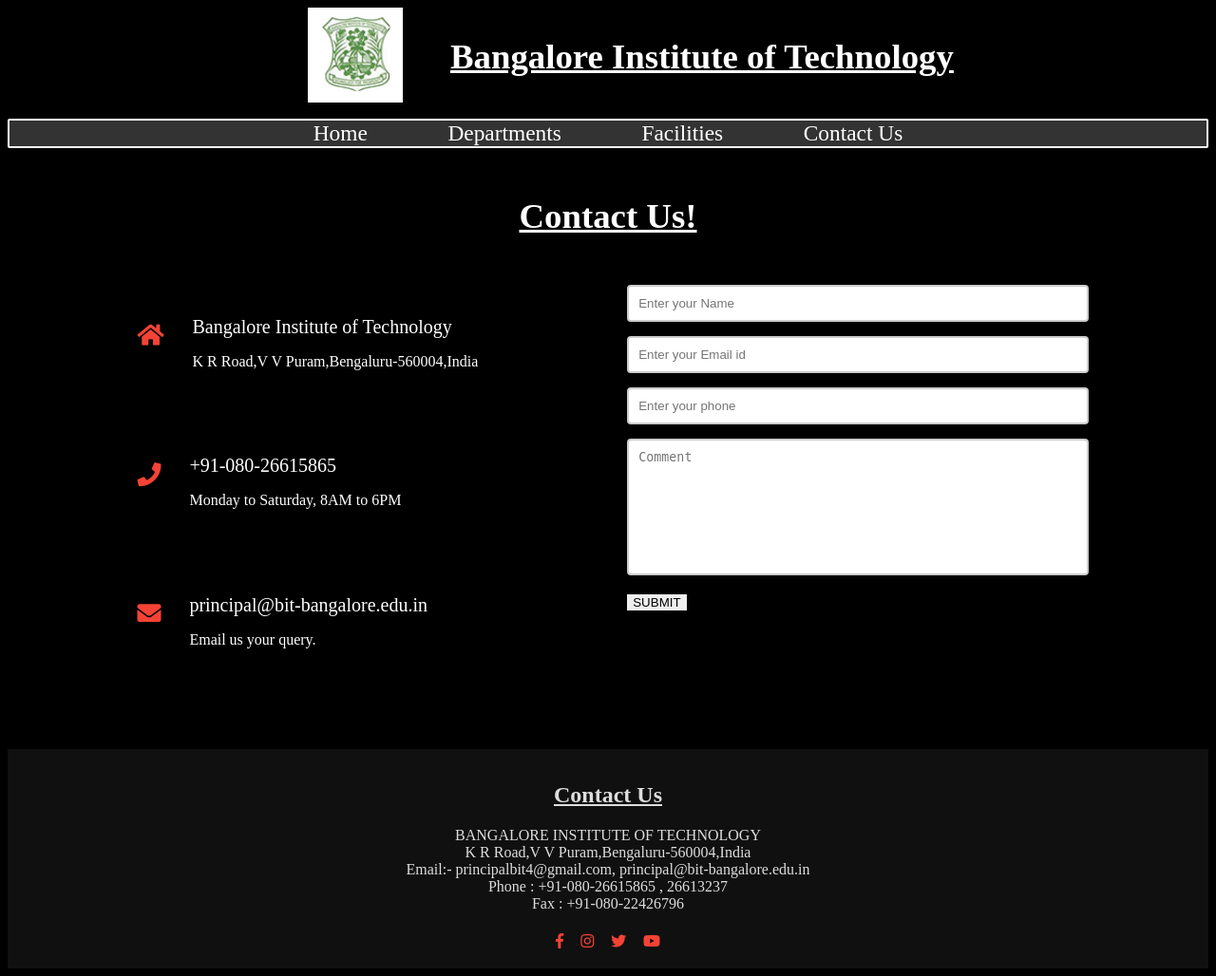
After one commit to Vivek2k20/College_Website, a Flask app: page /contactus in a window 1280 px wide. The commit adds this page. Shown: the whole page at 95% size. Run offline with Flask 2, Linux system fonts and the light colour scheme; some libraries are stand-ins or nearby versions.

Commit message:
Designed Contact Us Page

```diff
--- a/app.py
+++ b/app.py
@@ -37,6 +37,17 @@
 
 
 
+'''
+#################################################################
+Contact Us Page
+#################################################################
+'''
+@app.route("/contactus",methods=["GET"])
+def contactus():
+    return render_template('contactus.html')
+
+
+
 
 
 
--- /dev/null
+++ b/static/css/contactus.css
@@ -0,0 +1,66 @@
+h1 {
+  text-align: center;
+  padding-top: 0.7em;
+  text-decoration: underline;
+  font-size: 2.3em;
+}
+
+.row {
+  margin-top: 5%;
+  display: flex;
+  justify-content: space-between;
+}
+
+.contact-us {
+  margin: auto;
+  width: 80%;
+}
+
+.contact-col {
+  flex-basis: 48%;
+  margin-bottom: 50px;
+}
+.contact-col div {
+  display: flex;
+  align-items: center;
+  margin-bottom: 40px;
+}
+
+.contact-col div .fa {
+  font-size: 25px;
+  color: #f44336;
+  margin: 10px;
+  margin-right: 30px;
+}
+
+.contact-col div p {
+  padding: 0;
+}
+
+.contact-col div h5 {
+  font-size: 20px;
+  margin-bottom: 5px;
+  color: #fff;
+  font-weight: 400;
+}
+.contact-col input,
+.contact-col textarea {
+  width: 100%;
+  padding: 10px;
+  margin-bottom: 15px;
+  border-radius: 0.3em;
+  outline: none;
+  box-sizing: border-box;
+  border: 2px solid #ccc;
+  box-sizing: border-box;
+  resize: none;
+}
+.contact-col button {
+  border: none;
+}
+@media (max-width: 700px) {
+  .contact-col div h5 {
+    font-weight: 200;
+    font-size: 13px;
+  }
+}
--- a/templates/base.html
+++ b/templates/base.html
@@ -34,7 +34,7 @@
         <a href="/">Home</a>
         <a href="/departments">Departments</a>
         <a href="/facilities">Facilities</a>
-        <a href="/contact">Contact Us</a>
+        <a href="/contactus">Contact Us</a>
       </div>
     </div>
     {% block body %} {% endblock %}
--- /dev/null
+++ b/templates/contactus.html
@@ -0,0 +1,78 @@
+{% extends 'base.html' %} {% block head %}
+<title>BIT-Contact Us</title>
+<link
+  rel="stylesheet"
+  href="{{ url_for('static',filename='css/contactus.css')}}"
+/>
+{% endblock %} {% block body %}
+
+<h1>Contact Us!</h1>
+
+<section class="contact-us">
+  <div class="row">
+    <div class="contact-col">
+      <div>
+        <i class="fa fa-home"></i>
+        <span>
+          <h5>Bangalore Institute of Technology</h5>
+          <p>K R Road,V V Puram,Bengaluru-560004,India</p>
+        </span>
+      </div>
+      <div>
+        <i class="fa fa-phone"></i>
+        <span>
+          <h5>+91-080-26615865</h5>
+          <p>Monday to Saturday, 8AM to 6PM</p>
+        </span>
+      </div>
+      <div>
+        <i class="fa fa-envelope"></i>
+        <span>
+          <h5>principal@bit-bangalore.edu.in</h5>
+          <p>Email us your query.</p>
+        </span>
+      </div>
+    </div>
+    <div class="contact-col">
+      <form id="frmContactus" method="POST">
+        <input
+          type="text"
+          placeholder="Enter your Name"
+          name="name"
+          id="name"
+          required
+        />
+        <input
+          type="email"
+          name="email"
+          placeholder="Enter your Email id"
+          id="email"
+          required
+        />
+        <input
+          type="number"
+          name="mobile"
+          placeholder="Enter your phone"
+          id="mobile"
+          required
+        />
+        <textarea
+          rows="8"
+          name="comment"
+          placeholder="Comment"
+          id="comment"
+        ></textarea>
+        <button
+          type="submit"
+          class="hero-btn red-btn"
+          name="submit"
+          id="submit"
+        >
+          SUBMIT
+        </button>
+        <span style="color: green" id="msg"></span>
+      </form>
+    </div>
+  </div>
+</section>
+{% endblock %}
```
